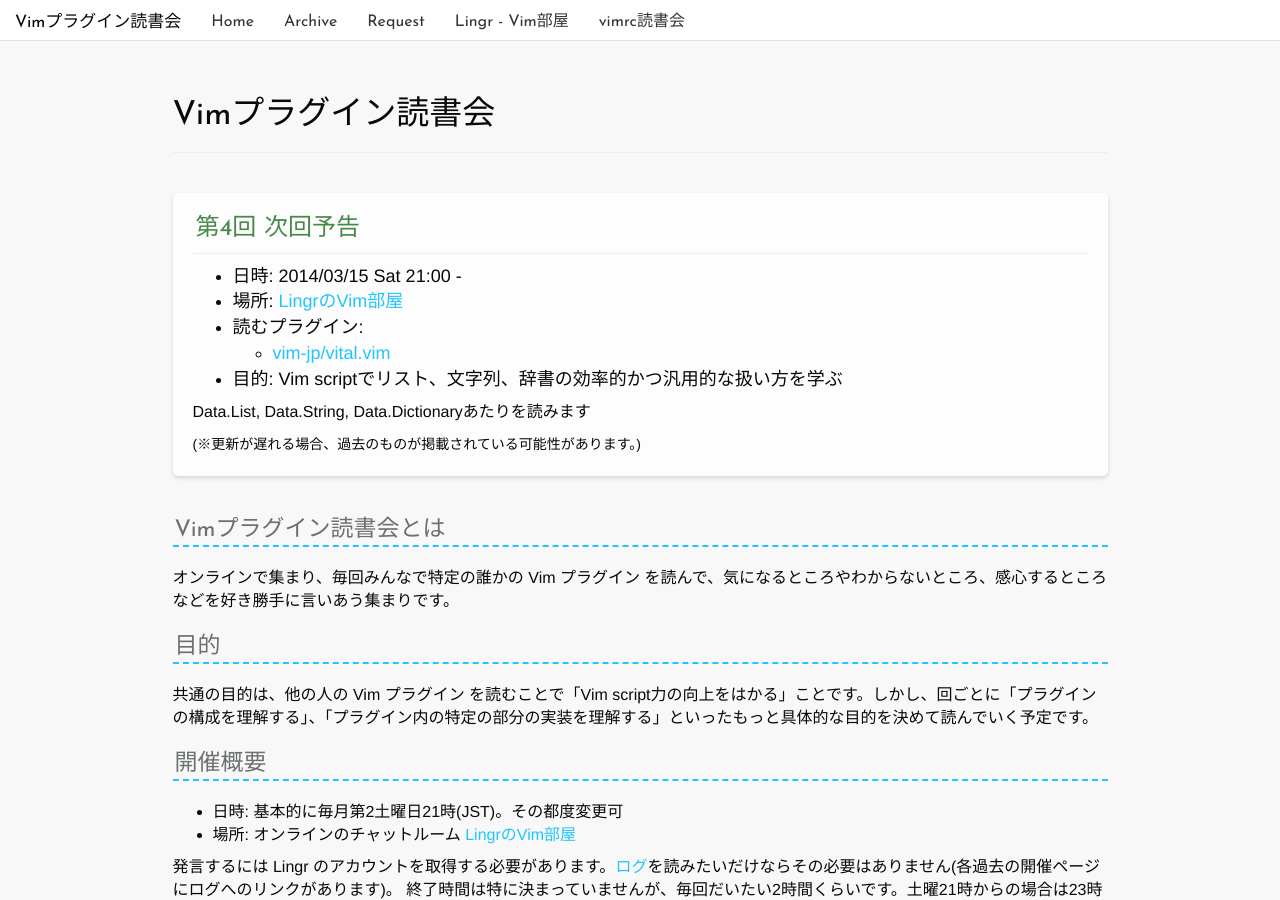
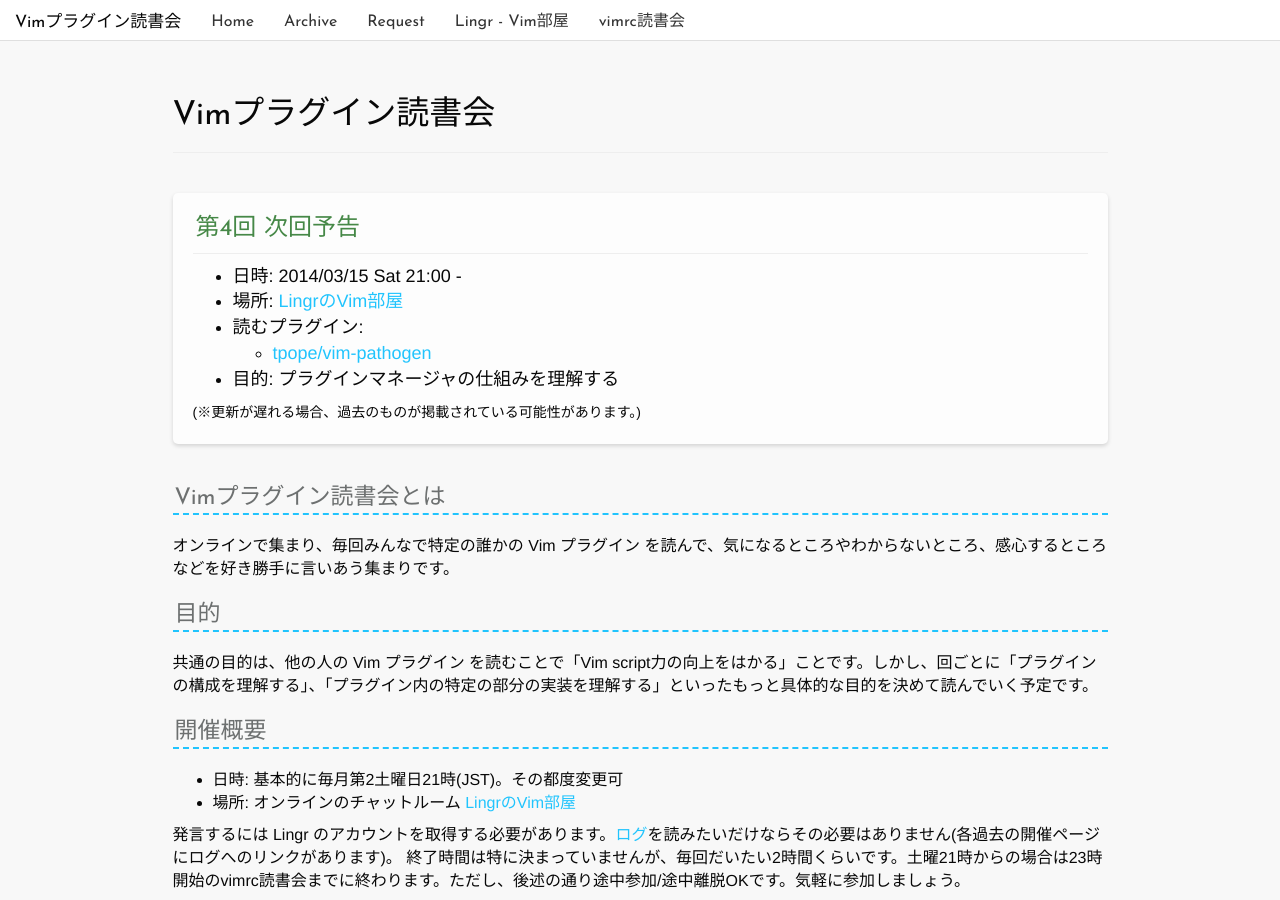
Before and after one commit to haya14busa/reading-vimplugin, a Jekyll site: the page built from index.md, in a window 1280 px wide and 900 px high. Built offline with Jekyll 4.4.1, drawn with Linux system fonts in a browser that asks for light colours; nearby versions of some CDN libraries; Markdown is read by kramdown in place of the engine named in the settings.

Commit message:
Change next plugin to read

```diff
--- a/_data/next.yml
+++ b/_data/next.yml
@@ -3,6 +3,16 @@
 
 - id: 4
   date: 2014-03-15 21:00
+  plugins:
+    - name: vim-pathogen
+      author: tpope
+      url: https://github.com/tpope/vim-pathogen
+      hash:
+  part:
+  aim: プラグインマネージャの仕組みを理解する
+  other:
+- id: 5
+  date: 2014-04-12 21:00
   plugins:
     - name: vital.vim
       author: vim-jp
@@ -11,8 +21,8 @@
   part:
   aim: Vim scriptでリスト、文字列、辞書の効率的かつ汎用的な扱い方を学ぶ
   other: Data.List, Data.String, Data.Dictionaryあたりを読みます
-- id: 5
-  date: 2014-04-12 21:00
+- id: 6
+  date: 2014-05-10 21:00
   plugins:
     - name:
       author:
```
